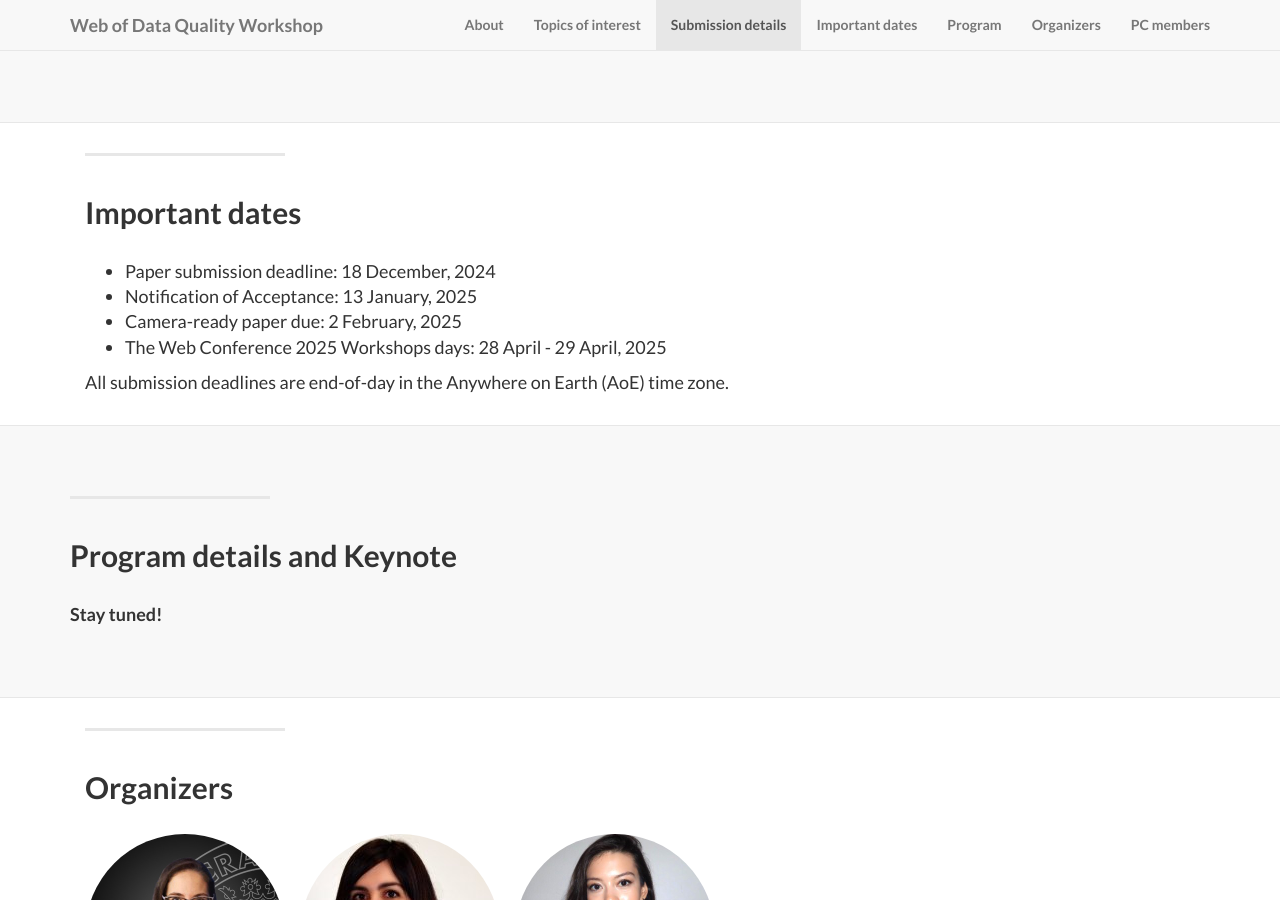
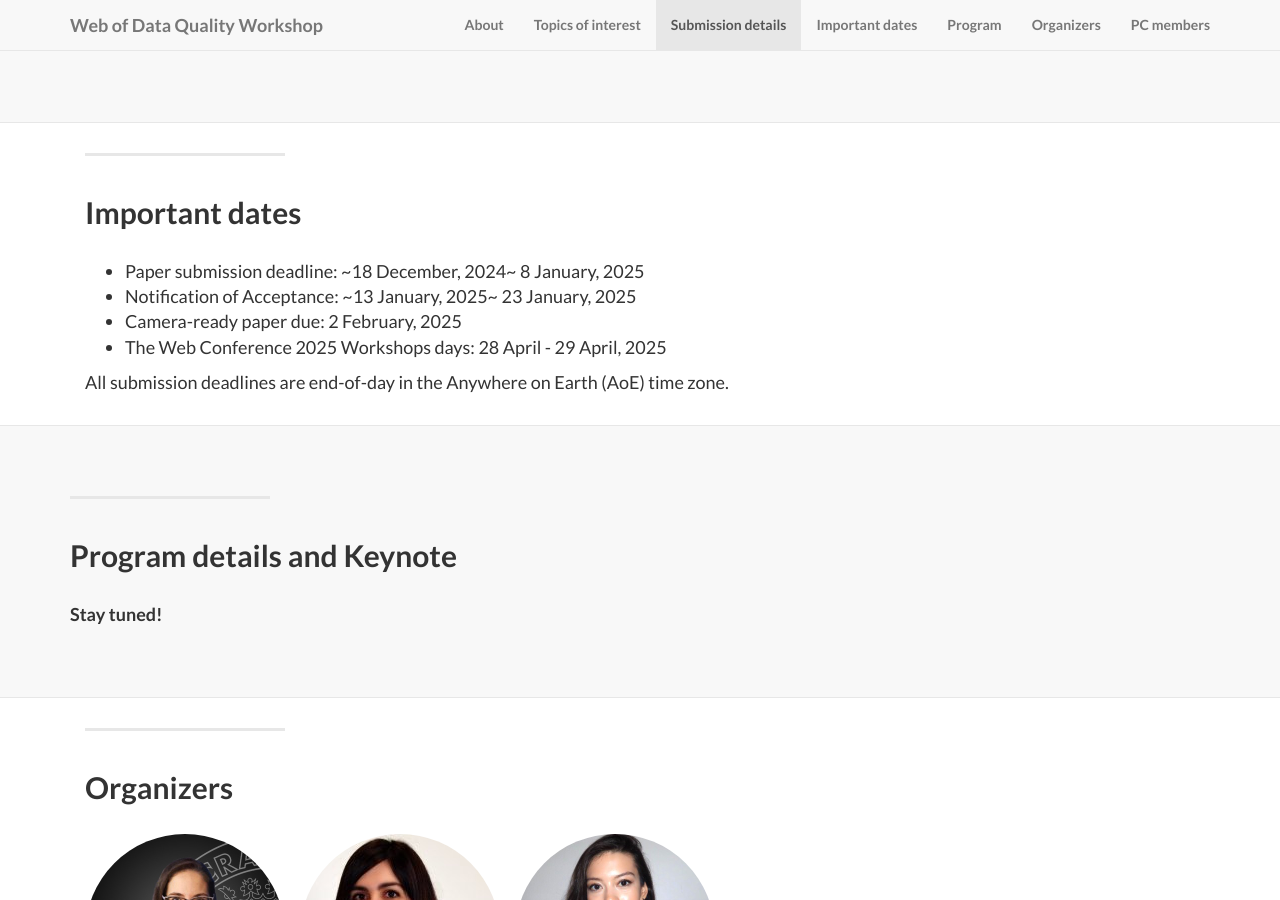
Before and after one commit to dataqualityws/dataqualityws.github.io, a Jekyll site: the page built from index.html, in a window 1280 px wide and 900 px high, scrolled down 2042 px. Built offline with Jekyll 4.4.1, drawn with Linux system fonts in a browser that asks for light colours.

Commit message:
Updated dates

```diff
--- a/_posts/2023-12-03-dates.markdown
+++ b/_posts/2023-12-03-dates.markdown
@@ -6,8 +6,8 @@ title: Important dates
 tag: dates
 description: |
 ---
-- Paper submission deadline: 18 December, 2024
-- Notification of Acceptance: 13 January, 2025
+- Paper submission deadline: ~18 December, 2024~ 8 January, 2025
+- Notification of Acceptance: ~13 January, 2025~ 23 January, 2025
 - Camera-ready paper due: 2 February, 2025
 - The Web Conference 2025 Workshops days: 28 April - 29 April, 2025
 
```
